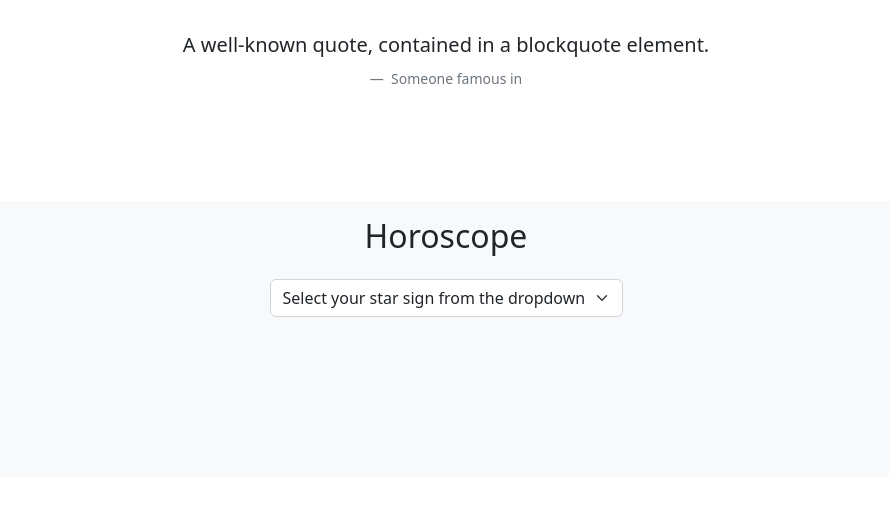
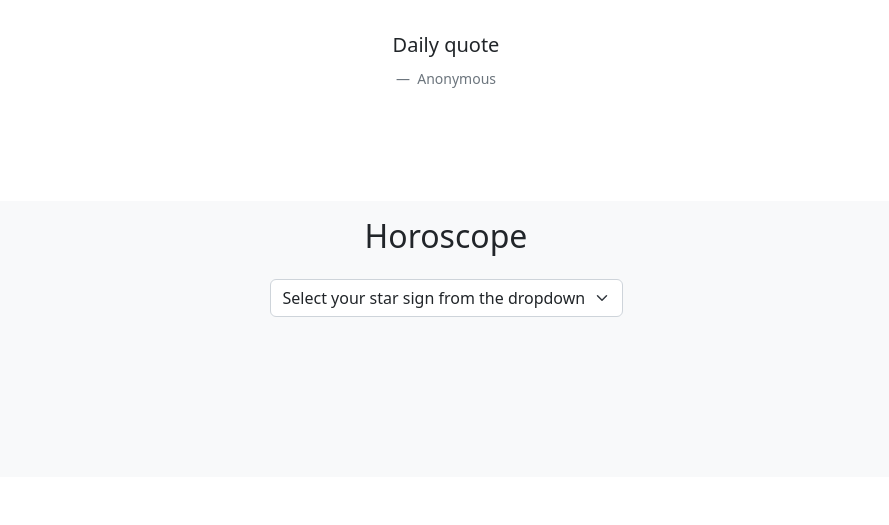
Before and after one commit to ojknox/Daily-Wellness, a plain HTML site: page index.html in a window 1280 px wide. Shown: the part 665-1190 px from the top of the page, without its empty margins (194-1083 px from the left). Drawn offline with nearby package versions, Linux system fonts and the light colour scheme; a script that the page names is missing.

```diff
--- a/index.html
+++ b/index.html
@@ -50,10 +50,10 @@
         <h2 class="text-center">Inspirational quote of the day</h2>
         <figure class="text-center my-5">
             <blockquote class="blockquote">
-                <p id="quote">A well-known quote, contained in a blockquote element.</p>
+                <p id="quote">Daily quote</p>
             </blockquote>
             <figcaption class="blockquote-footer pt-2" id="author">
-                Someone famous in
+                Anonymous
             </figcaption>
         </figure>
     </div>
```
Also changed, not shown: wellness1.jpg (added), 2 other files.
